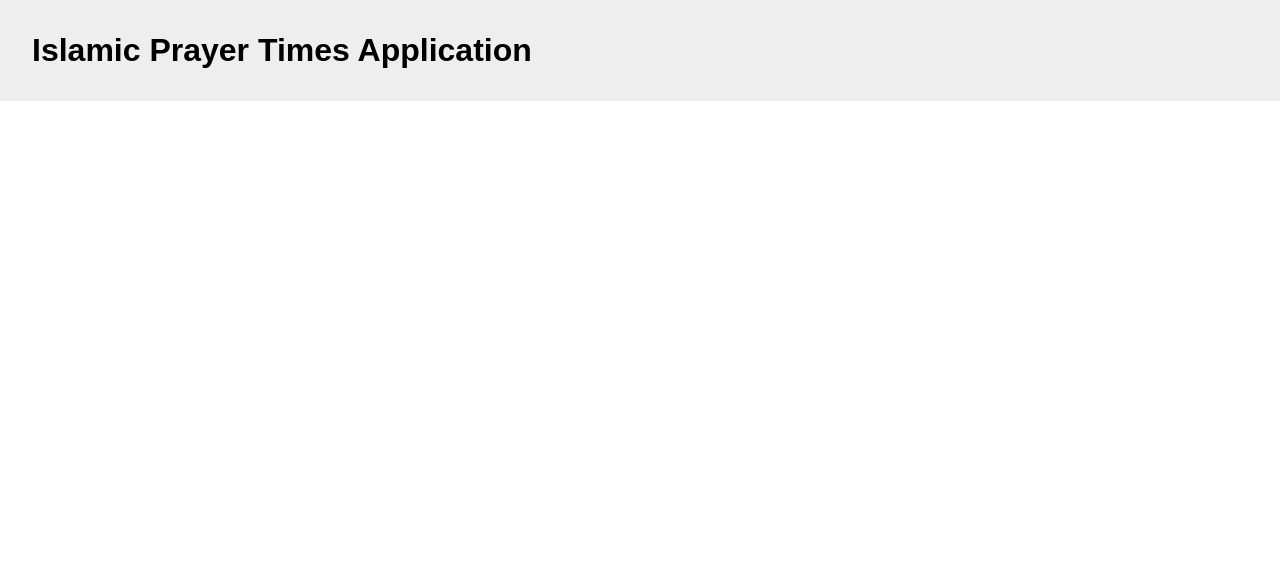
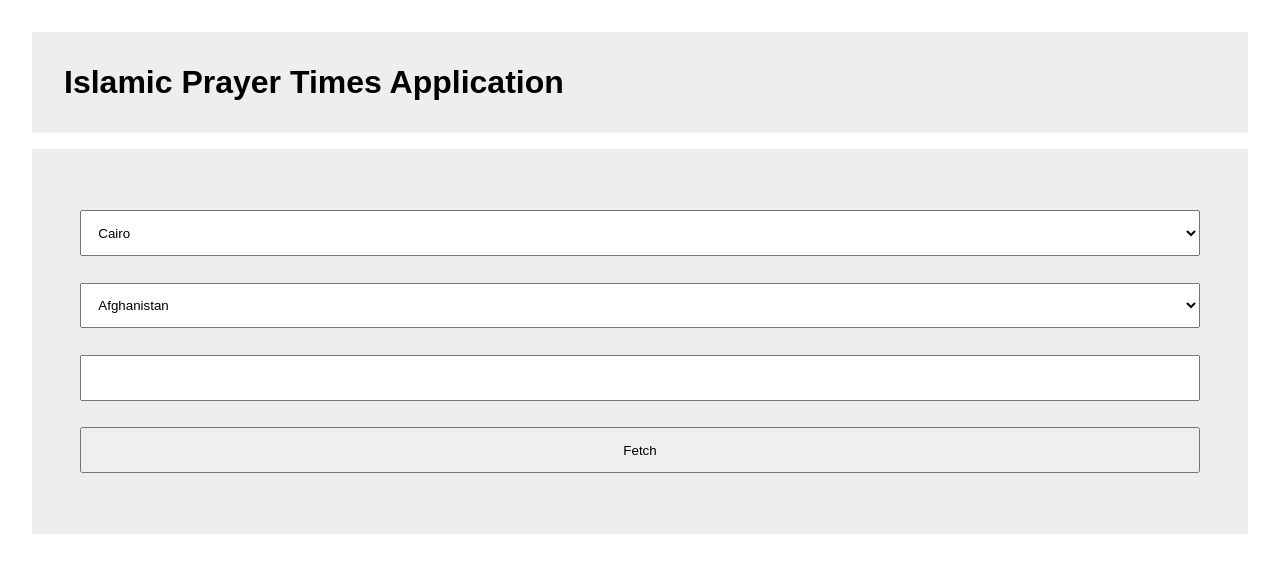
Before and after one commit to phan-forsure/islamic-prayer-times, a React (Vite) app: page / in a window 1280 px wide. Shown: the top 572 px of the page. Built offline with nearby package versions, Linux system fonts and the light colour scheme.

Commit message:
added input function

```diff
--- a/src/App.tsx
+++ b/src/App.tsx
@@ -1,10 +1,11 @@
 
+import Input from './components/Input';
 import './style/app.css';
 function App() {
-
   return (
     <div className="app">
       <h1>Islamic Prayer Times Application</h1>
+      <Input />
     </div>
   )
 }
--- /dev/null
+++ b/src/components/Input.tsx
@@ -0,0 +1,37 @@
+import React from 'react'
+
+const cities: string[] = ['Cairo', 'London', 'Moscow', 'Paris', 'Rome', 'Sydney', 'Tokyo', 'Vienna']
+const countries: string[] = ['Afghanistan', 'Albania', 'Algeria', 'Andorra', 'Angola', 'Antigua and Barbuda', 'Argentina', 'Egypt', 'Eritrea', 'Estonia', 'Ethiopia', 'Fiji', 'Finland', 'France', 'Georgia', 'Germany', 'Unit States', 'Ghana', 'Greece', 'Guatemala', 'United Kingdom', 'Guinea', 'Guinea-Bissau']
+
+export default function Input() {
+    const cityRef = React.useRef<HTMLSelectElement>(null)
+    const countryRef = React.useRef<HTMLSelectElement>(null)
+    const dayRef = React.useRef<HTMLInputElement>(null)
+
+    function fetchData() {
+        fetch(`http://api.aladhan.com/v1/calendarByCity/2024/6?city=${cityRef.current.value}&country=${countryRef.current.value}`)
+        .then(res => res.json())
+        .then(res => console.log(res.data[dayRef.current.value]))
+    }
+
+  return (
+    <section className='input-data comp'>
+        <form>
+            <select name="" id="" ref={cityRef}>
+                {cities.map(city => <option key={city}>{city}</option>)}
+            </select>
+
+            <select name="" id="" ref={countryRef}>
+                {countries.map(city => <option key={city}>{city}</option>)}
+            </select>
+
+            <input type="number" name="" id="" max={29} min={0} ref={dayRef}/>
+
+            <input type="submit" value="Fetch" onClick={(e) => {
+                e.preventDefault()
+                fetchData()
+            }}/>
+        </form>
+    </section>
+  )
+}
--- a/src/style/app.css
+++ b/src/style/app.css
@@ -5,7 +5,26 @@
   box-sizing: border-box;
 }
 
+.app {
+  margin: 2em;
+}
+
 h1 {
   padding: 1em;
   background-color: #eee;
+}
+
+.comp {
+  background-color: #eee;
+  margin-top: 1em;
+}
+
+section.input-data {
+  width: 100%;
+  padding: 3em;
+}
+section.input-data select, section.input-data input {
+  padding: 1em;
+  width: 100%;
+  margin: 1em 0;
 }/*# sourceMappingURL=app.css.map */
--- a/src/style/app.scss
+++ b/src/style/app.scss
@@ -5,8 +5,26 @@
     box-sizing: border-box;
 }
 
+.app {
+    margin: 2em;
+}
+
 h1 {
     padding: 1em;
     background-color: #eee;
+}
 
+.comp {
+    background-color: #eee;
+    margin-top: 1em;
 }
+
+section.input-data {
+    width: 100%;
+    padding: 3em;
+    select, input {
+        padding: 1em;
+        width: 100%;
+        margin: 1em 0;
+    }
+}
--- a/tsconfig.app.json
+++ b/tsconfig.app.json
@@ -18,7 +18,7 @@
     "jsx": "react-jsx",
 
     /* Linting */
-    "strict": true,
+    "strict": false,
     "noUnusedLocals": false,
     "noUnusedParameters": false,
     "noFallthroughCasesInSwitch": false,
```
Also changed, not shown: 2 other files (tests, documents, lock files or other folders).
